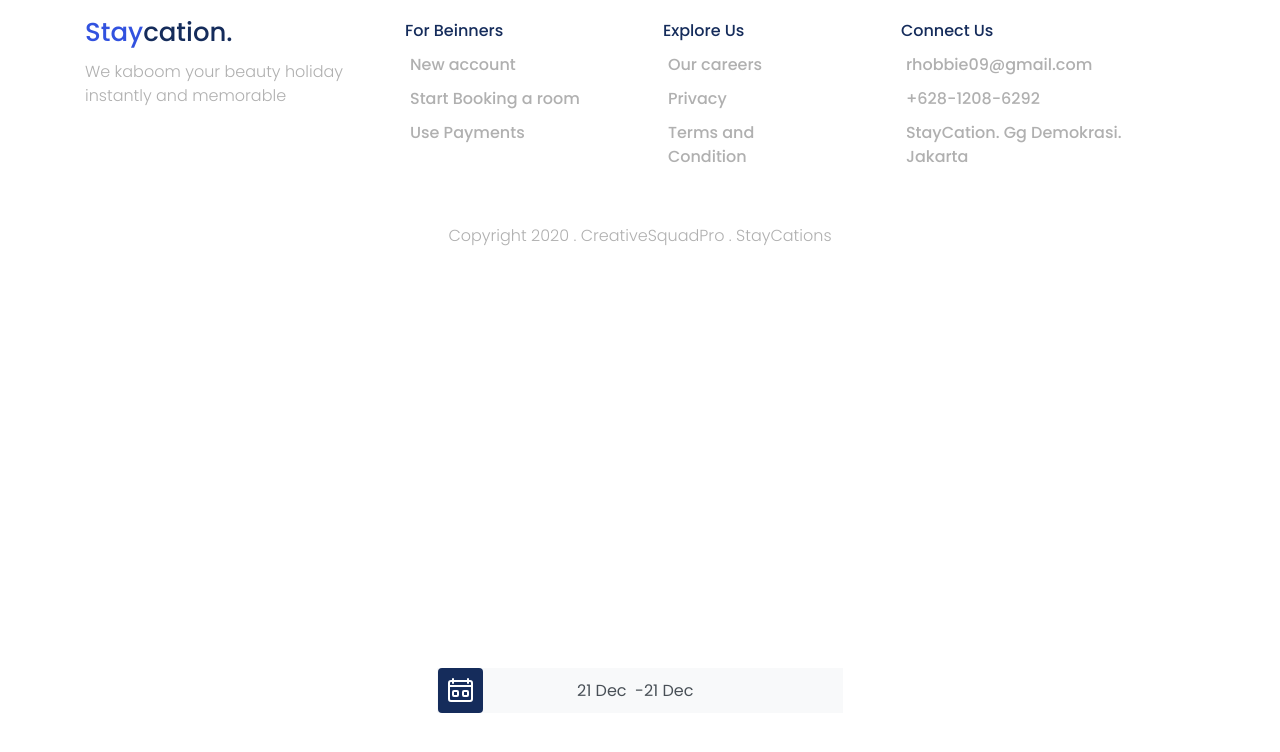
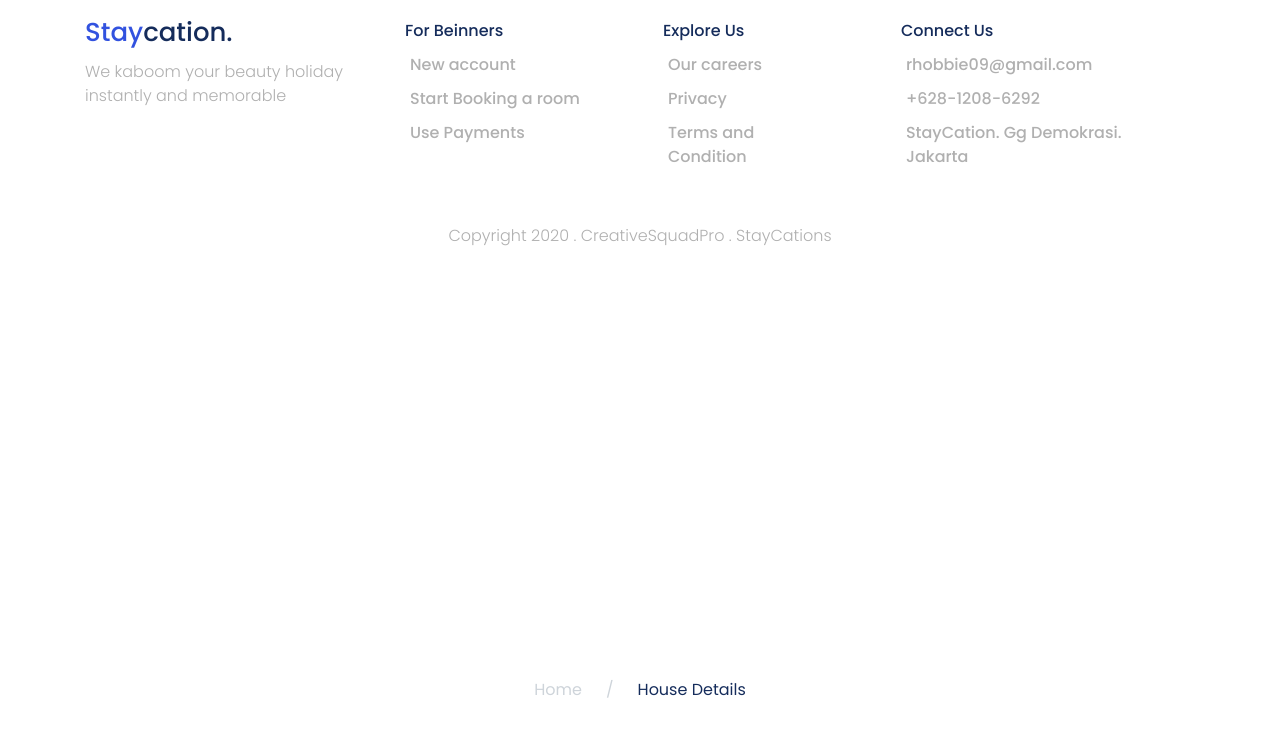
Before and after one commit to rhobbikhaidir/StayCation, a React (Create React App) app: page /example in a window 1280 px wide. Shown: the part 3007-3759 px from the top of the page. Built offline with nearby package versions, Linux system fonts and the light colour scheme.

Commit message:
menambahkan smart component di folder element breadcrumb yang seperti header

```diff
--- a/src/assets/scss/_breadcrumb.scss
+++ b/src/assets/scss/_breadcrumb.scss
@@ -5,11 +5,14 @@
   margin-bottom: $breadcrumb-margin-bottom;
   @include font-size($breadcrumb-font-size);
   list-style: none;
-  background-color: $breadcrumb-bg;
+  // background-color: $breadcrumb-bg;
   @include border-radius($breadcrumb-border-radius);
 }
 
 .breadcrumb-item {
+  a {
+    color: $gray-400;
+  }
   display: flex;
 
   // The separator between breadcrumbs (by default, a forward-slash: "/")
@@ -19,7 +22,7 @@
     &::before {
       display: inline-block; // Suppress underlining of the separator in modern browsers
       padding-right: $breadcrumb-item-padding;
-      color: $breadcrumb-divider-color;
+      color: $gray-400;
       content: escape-svg($breadcrumb-divider);
     }
   }
@@ -39,6 +42,6 @@
   }
 
   &.active {
-    color: $breadcrumb-active-color;
+    color: $gray-900;
   }
 }
--- a/src/assets/scss/_variables.scss
+++ b/src/assets/scss/_variables.scss
@@ -1056,7 +1056,7 @@
 
 $breadcrumb-padding-y: 0.75rem !default;
 $breadcrumb-padding-x: 1rem !default;
-$breadcrumb-item-padding: 0.5rem !default;
+$breadcrumb-item-padding: 1.5rem !default;
 
 $breadcrumb-margin-bottom: 1rem !default;
 
--- /dev/null
+++ b/src/elements/Breadcrumb/index.js
@@ -0,0 +1,38 @@
+import React from 'react';
+import propTypes from 'prop-types';
+import './index.scss';
+
+import Button from 'elements/Button';
+export default function Breadcrumb(props) {
+  const className = ['breadcrumb', props.className];
+
+  return (
+    <nav aria-label="breadcrumb">
+      <ol className={className.join(' ')}>
+        {props.data.map((item, index) => {
+          return (
+            <li
+              key={`breadcrumb${index}`}
+              className={`breadcrumb-item ${
+                index === props.data.length - 1 ? ' active' : ''
+              }`}
+            >
+              {index === props.data.length - 1 ? (
+                item.pageTitle
+              ) : (
+                <Button type="link" href={item.pageHref}>
+                  {item.pageTitle}
+                </Button>
+              )}
+            </li>
+          );
+        })}
+      </ol>
+    </nav>
+  );
+}
+
+Breadcrumb.propTypes = {
+  data: propTypes.array,
+  className: propTypes.string,
+};
--- a/src/elements/pages/Examples.js
+++ b/src/elements/pages/Examples.js
@@ -1,20 +1,15 @@
 import React, { Component } from 'react';
 import InputNumber from 'elements/Form/InputNumber';
 import InputDate from 'elements/Form/InputDate';
+import Breadcrumb from 'elements/Breadcrumb';
 
 export default class Example extends Component {
-  state = {
-    value: {
-      startDate: new Date(),
-      endDate: new Date(),
-      key: 'selection',
-    },
-  };
-  handleChange = e => {
-    this.setState({ [e.target.name]: e.target.value });
-  };
   render() {
-    console.log(this.state);
+    const breadcrumbList = [
+      { pageTitle: 'Home', pageHref: '' },
+      { pageTitle: 'House Details', pageHref: '' },
+    ];
+
     return (
       <div className="container">
         <div
@@ -22,12 +17,7 @@
           style={{ height: '100vh' }}
         >
           <div className="col-auto">
-            <InputDate
-              max={30}
-              onChange={this.handleChange}
-              name="value"
-              value={this.state.value}
-            />
+            <Breadcrumb data={breadcrumbList} />
           </div>
         </div>
       </div>
```
Also changed, not shown: src/elements/Breadcrumb/index.scss (added), 2 other files (tests, documents, lock files or other folders).
